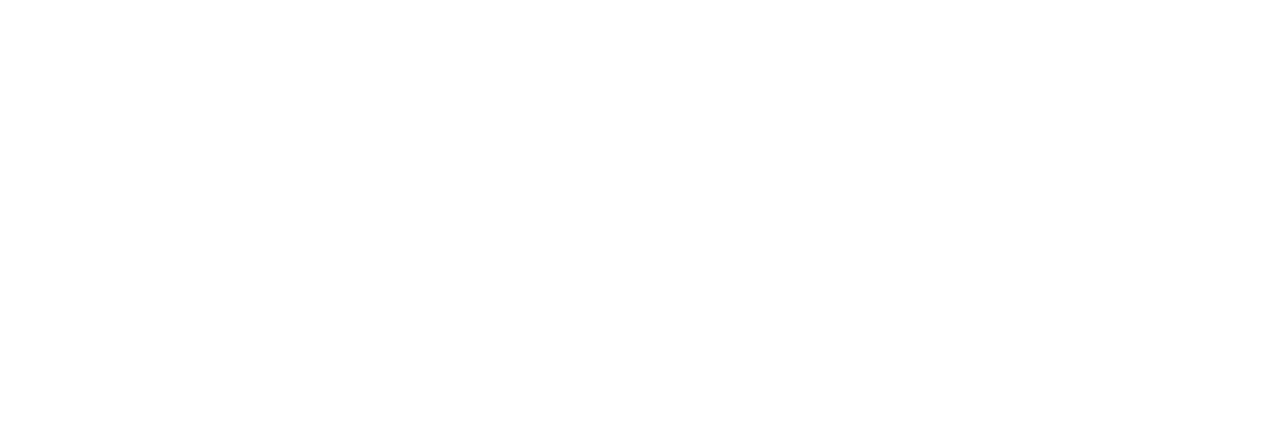
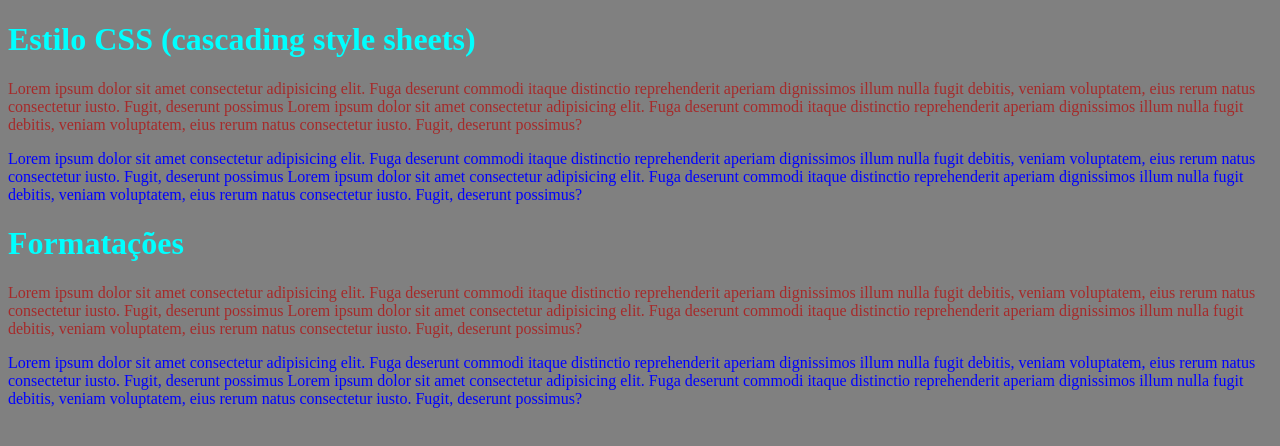
Before and after one commit to wander-c-alves/FrontEnd-Udemy, a plain HTML site: page Aulas_CSS3/classes_id.html in a window 1280 px wide. Drawn offline with Linux system fonts and the light colour scheme.

Commit message:
aula finalizada

```diff
--- a/Aulas_CSS3/classes_id.html
+++ b/Aulas_CSS3/classes_id.html
@@ -3,9 +3,52 @@
 <head>
     <meta charset="UTF-8">
     <meta name="viewport" content="width=device-width, initial-scale=1.0">
-    <title>Document</title>
+    <title>Classes e Ids</title>
+
+    <style type="text/css">
+        /*Abaaixo temos seletores    */
+        p{
+            color: brown;
+        }
+
+        h1{
+            color: aqua;
+        }
+
+         /*Abaaixo temos classes  - pode usar mais de uma vez */
+
+        .azul{
+            color: blue;
+        }
+
+        /*Abaixo temos ids - somente 1 id por pagina  */
+
+        #principal{
+            background: gray;
+        }
+
+
+    </style>
+
 </head>
-<body>
+<body id="principal">
+    <h1>Estilo CSS (cascading style sheets)</h1>
+    <p>
+        Lorem ipsum dolor sit amet consectetur adipisicing elit. Fuga deserunt commodi itaque distinctio reprehenderit aperiam dignissimos illum nulla fugit debitis, veniam voluptatem, eius rerum natus consectetur iusto. Fugit, deserunt possimus Lorem ipsum dolor sit amet consectetur adipisicing elit. Fuga deserunt commodi itaque distinctio reprehenderit aperiam dignissimos illum nulla fugit debitis, veniam voluptatem, eius rerum natus consectetur iusto. Fugit, deserunt possimus?
+    </p>
+
+    <p class="azul">
+        Lorem ipsum dolor sit amet consectetur adipisicing elit. Fuga deserunt commodi itaque distinctio reprehenderit aperiam dignissimos illum nulla fugit debitis, veniam voluptatem, eius rerum natus consectetur iusto. Fugit, deserunt possimus Lorem ipsum dolor sit amet consectetur adipisicing elit. Fuga deserunt commodi itaque distinctio reprehenderit aperiam dignissimos illum nulla fugit debitis, veniam voluptatem, eius rerum natus consectetur iusto. Fugit, deserunt possimus?
+    </p>
+
+    <h1>Formatações</h1>
+    <p>
+        Lorem ipsum dolor sit amet consectetur adipisicing elit. Fuga deserunt commodi itaque distinctio reprehenderit aperiam dignissimos illum nulla fugit debitis, veniam voluptatem, eius rerum natus consectetur iusto. Fugit, deserunt possimus Lorem ipsum dolor sit amet consectetur adipisicing elit. Fuga deserunt commodi itaque distinctio reprehenderit aperiam dignissimos illum nulla fugit debitis, veniam voluptatem, eius rerum natus consectetur iusto. Fugit, deserunt possimus?
+    </p>
+
+    <p class="azul">
+        Lorem ipsum dolor sit amet consectetur adipisicing elit. Fuga deserunt commodi itaque distinctio reprehenderit aperiam dignissimos illum nulla fugit debitis, veniam voluptatem, eius rerum natus consectetur iusto. Fugit, deserunt possimus Lorem ipsum dolor sit amet consectetur adipisicing elit. Fuga deserunt commodi itaque distinctio reprehenderit aperiam dignissimos illum nulla fugit debitis, veniam voluptatem, eius rerum natus consectetur iusto. Fugit, deserunt possimus?
+    </p>
 
 </body>
 </html>
```
